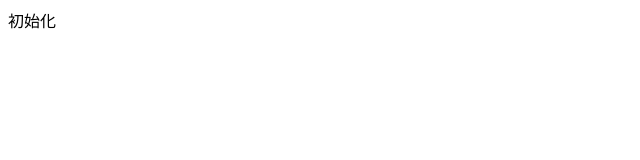
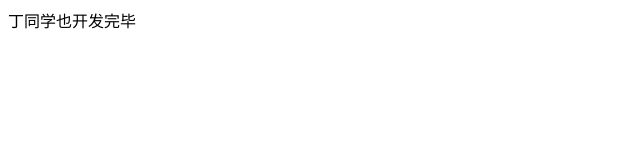
Before and after one commit to stansonzhao/test, a plain HTML site: page index.html in a window 1280 px wide. Shown: the whole page, without its empty margins (0-640 px from the left). Drawn offline with Linux system fonts and the light colour scheme.

Commit message:
丁同学也开发完毕

```diff
--- a/index.html
+++ b/index.html
@@ -6,6 +6,6 @@
     <title>Document</title>
 </head>
 <body>
-    初始化
+    丁同学也开发完毕
 </body>
 </html>
```
